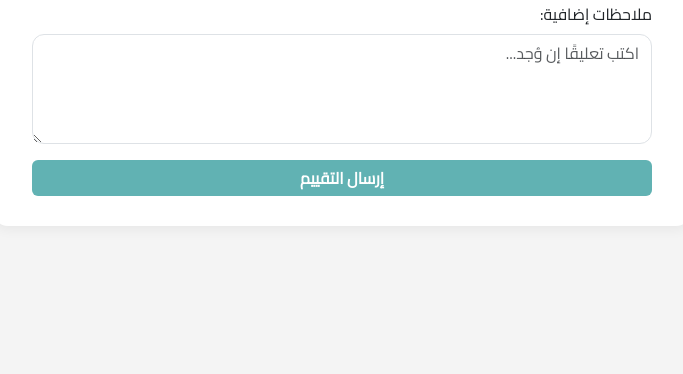
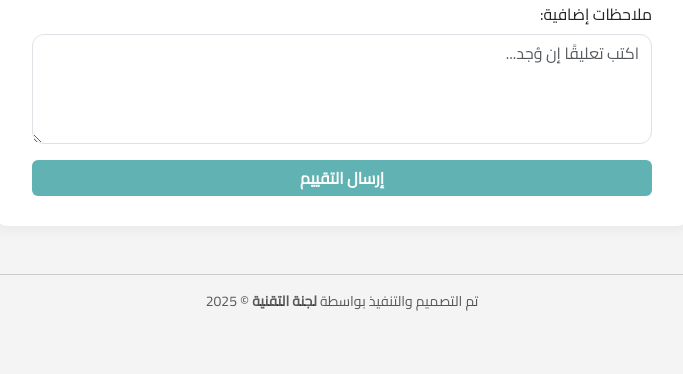
Before and after one commit to ITE7twa22/KiswaFarah-Platform, a Flask app: template templates/evaluate_volunteer.html in a window 1280 px wide. Shown: the part 132-506 px from the top of the page, without its empty margins (298-981 px from the left). Run offline with Flask 3, Linux system fonts and the light colour scheme; the template is opened without the code that fills it, so the values that code supplies are empty.

Commit message:
Update evaluate_volunteer.html

```diff
--- a/templates/evaluate_volunteer.html
+++ b/templates/evaluate_volunteer.html
@@ -76,5 +76,11 @@
     </form>
   </div>
 
+
+<footer class="text-center mt-5 text-muted" style="font-size: 14px;">
+  <hr>
+  <p>تم التصميم والتنفيذ بواسطة <strong>لجنة التقنية </strong> © 2025</p>
+</footer>
+
 </body>
 </html>
```
